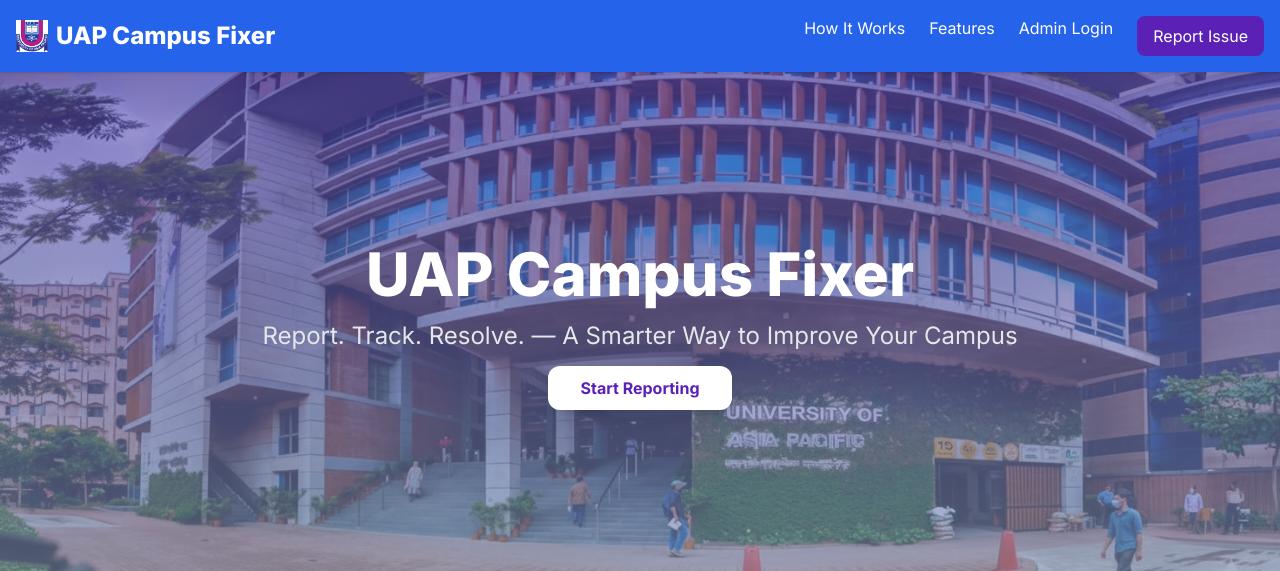
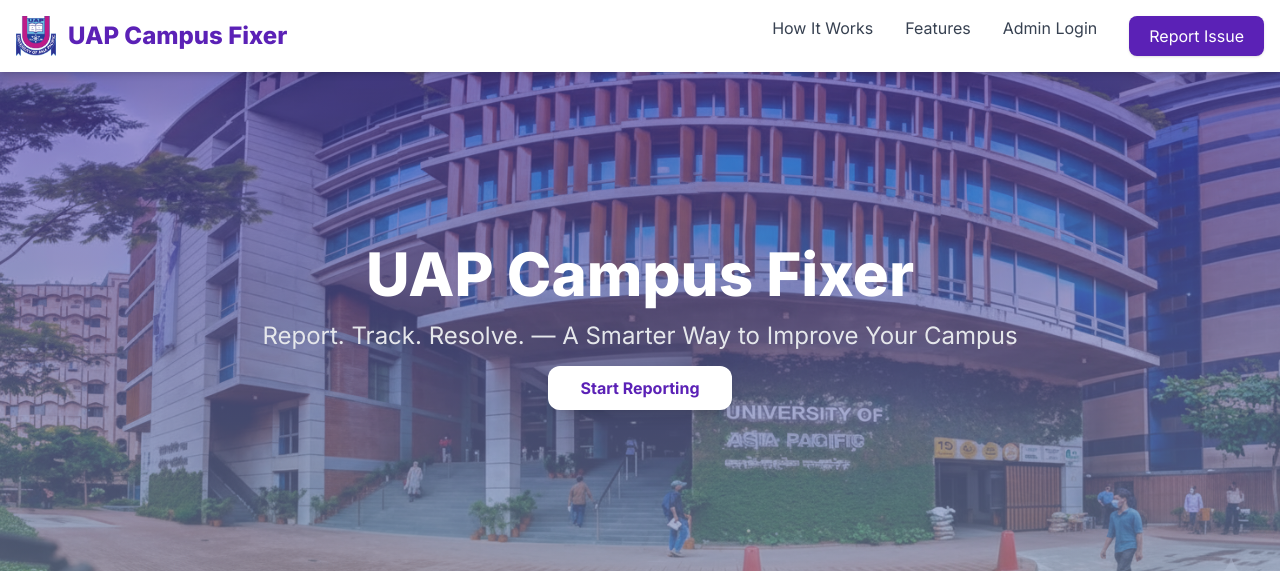
Before and after one commit to rokonur-zaman-rokon/UAP-CAMPUS-FIXER, a Django app: page / in a window 1280 px wide. Shown: the top 571 px of the page. Run offline with Django 5.2, Linux system fonts and the light colour scheme; some libraries are stand-ins or nearby versions.

Commit message:
header fix

```diff
--- a/fixer_app/templates/front_page.html
+++ b/fixer_app/templates/front_page.html
@@ -34,19 +34,34 @@
 <body class="bg-gray-50 text-gray-800">
 
   <!-- Navbar -->
-<header class="sticky top-0 bg-blue-600 shadow z-50">
+<header class="sticky top-0 bg-white shadow-md z-50">
   <nav class="max-w-7xl mx-auto flex items-center justify-between p-4">
-    <div class="flex items-center space-x-2">
-      <img src="{% static 'images/logo.png' %}" class="h-8" alt="UAP Logo">
-      <span class="text-2xl font-extrabold text-white"> UAP Campus Fixer</span>
+    <!-- Logo -->
+    <div class="flex items-center space-x-3">
+      <img src="{% static 'images/logo.png' %}" class="h-10" alt="UAP Logo">
+      <span class="text-2xl font-extrabold text-violet-800">UAP Campus Fixer</span>
     </div>
-    <div class="hidden md:flex space-x-6 text-white font-medium">
-      <a href="#how" class="hover:text-gray-200">How It Works</a>
-      <a href="#features" class="hover:text-gray-200">Features</a>
-      <a href="#" class="hover:text-gray-200">Admin Login</a>
-      <a href="#report" class="bg-violet-800 text-white px-4 py-2 rounded-lg hover:bg-violet-900">Report Issue</a>
+
+    <!-- Desktop Menu -->
+    <div class="hidden md:flex space-x-8 text-gray-700 font-medium">
+      <a href="#how" class="relative hover:text-violet-800 transition duration-200">
+        How It Works
+        <span class="absolute bottom-0 left-0 w-0 h-0.5 bg-violet-800 transition-all duration-200 group-hover:w-full"></span>
+      </a>
+      <a href="#features" class="relative hover:text-violet-800 transition duration-200">
+        Features
+        <span class="absolute bottom-0 left-0 w-0 h-0.5 bg-violet-800 transition-all duration-200 group-hover:w-full"></span>
+      </a>
+      <a href="#" class="relative hover:text-violet-800 transition duration-200">Admin Login</a>
+      <a href="#report" class="bg-violet-800 text-white px-5 py-2 rounded-lg shadow hover:bg-violet-900 transition duration-200">
+        Report Issue
+      </a>
     </div>
-    <a href="#report" class="md:hidden bg-violet-800 text-white px-3 py-2 rounded-lg">Report</a>
+
+    <!-- Mobile Menu -->
+    <a href="#report" class="md:hidden bg-violet-800 text-white px-4 py-2 rounded-lg shadow hover:bg-violet-900 transition duration-200">
+      Report
+    </a>
   </nav>
 </header>
 
```
